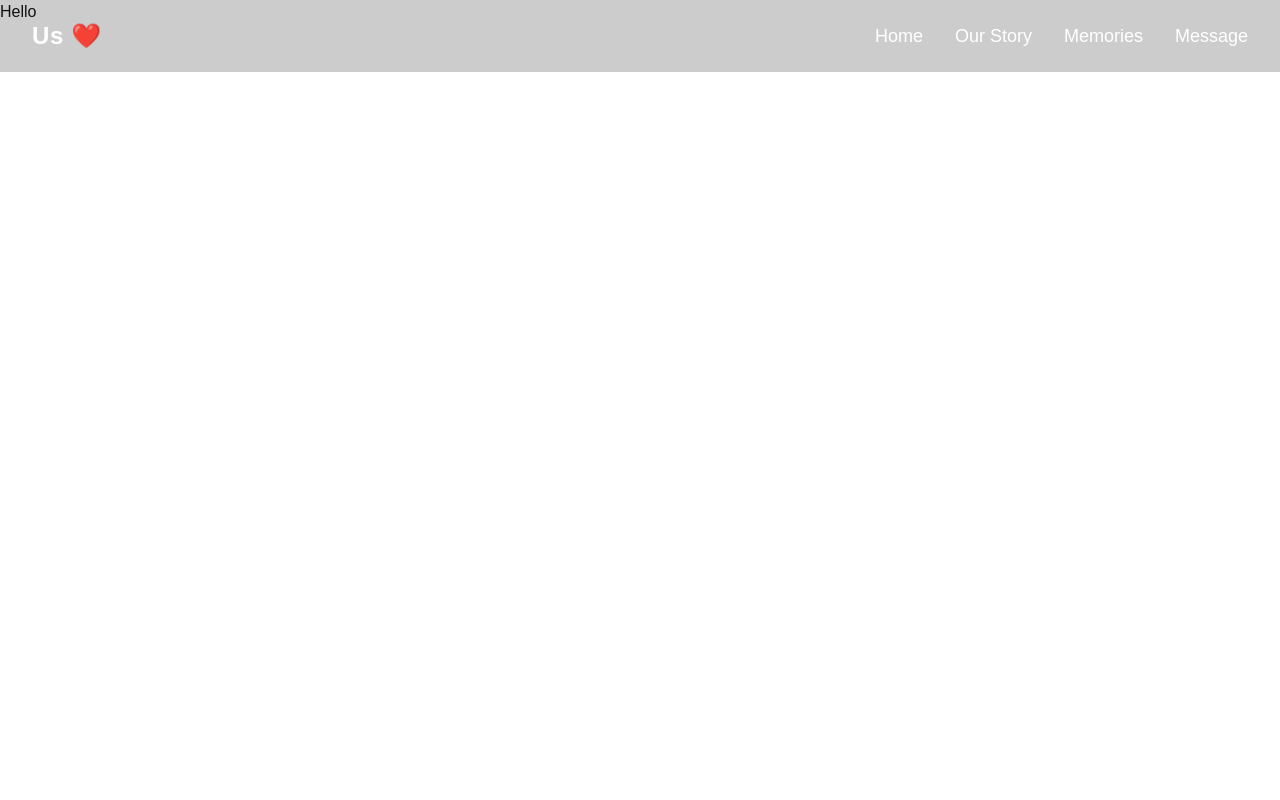
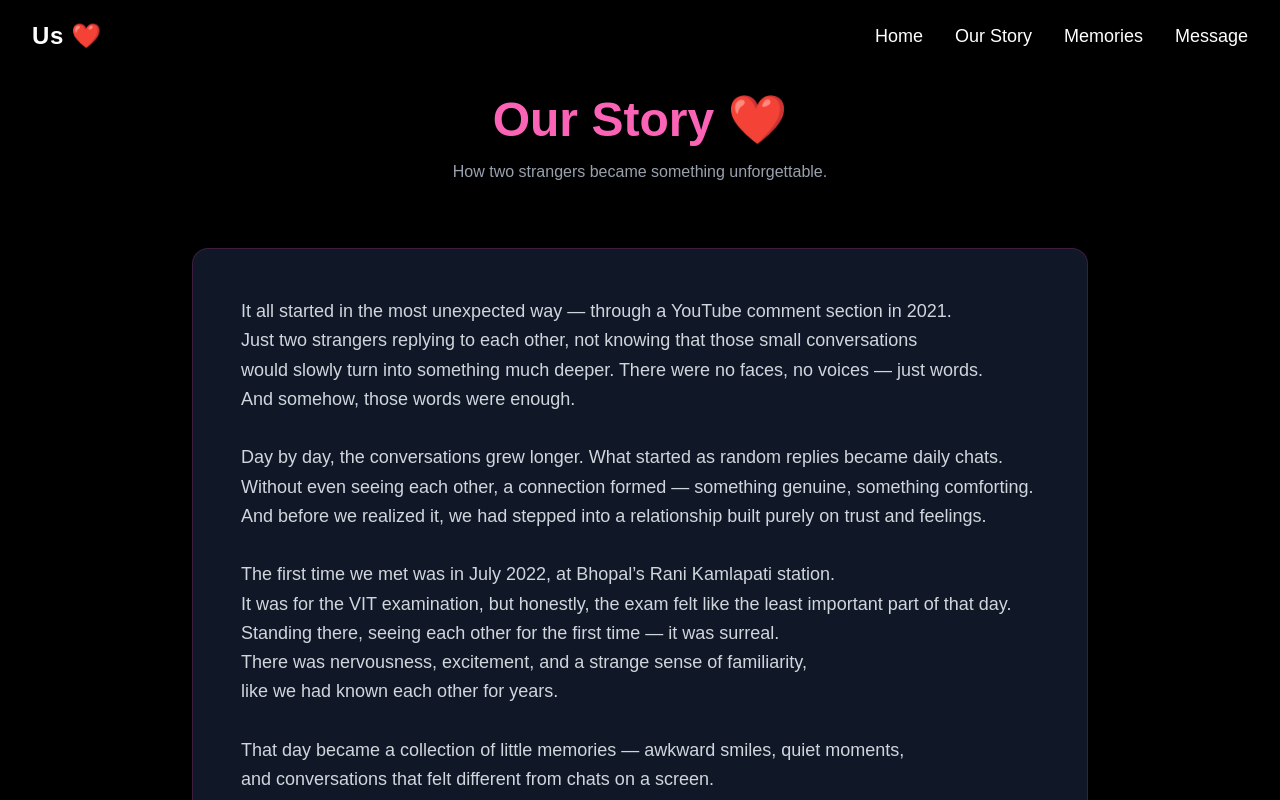
Before and after one commit to anjali012005/NextJS, a Next.js app: page /our-story in a window 1280 px wide. Shown: the top 800 px of the page. Built offline with nearby package versions, Linux system fonts and the light colour scheme.

Commit message:
created our story section

```diff
--- a/app/(users)/our-story/page.jsx
+++ b/app/(users)/our-story/page.jsx
@@ -1,7 +1,61 @@
-export default function AboutPage () {
+"use client";
+
+export default function AboutPage() {
   return (
-    <div>
-      <h1>Hello</h1>
-    </div>
-  )
+    <section className="min-h-screen bg-black py-24 px-6">
+      <div className="max-w-4xl mx-auto">
+
+        {/* Heading */}
+        <div className="text-center mb-16">
+          <h1 className="text-5xl font-bold text-pink-400 mb-4">
+            Our Story ❤️
+          </h1>
+          <p className="text-gray-400">
+            How two strangers became something unforgettable.
+          </p>
+        </div>
+
+        {/* Story Card */}
+        <div className="bg-gray-900 border border-pink-500/20 rounded-2xl p-8 md:p-12 shadow-lg hover:shadow-pink-500/20 transition duration-300">
+
+          <p className="text-gray-300 leading-relaxed text-lg whitespace-pre-line">
+{`It all started in the most unexpected way — through a YouTube comment section in 2021.
+Just two strangers replying to each other, not knowing that those small conversations
+would slowly turn into something much deeper. There were no faces, no voices — just words.
+And somehow, those words were enough.
+
+Day by day, the conversations grew longer. What started as random replies became daily chats.
+Without even seeing each other, a connection formed — something genuine, something comforting.
+And before we realized it, we had stepped into a relationship built purely on trust and feelings.
+
+The first time we met was in July 2022, at Bhopal’s Rani Kamlapati station.
+It was for the VIT examination, but honestly, the exam felt like the least important part of that day.
+Standing there, seeing each other for the first time — it was surreal.
+There was nervousness, excitement, and a strange sense of familiarity,
+like we had known each other for years.
+
+That day became a collection of little memories — awkward smiles, quiet moments,
+and conversations that felt different from chats on a screen.
+Everything felt real in a way we had never experienced before.
+
+We met again in November when college started in our first year.
+This time, things were different. We weren’t just two people meeting occasionally —
+we were now part of each other’s daily lives.
+
+We started spending more time together, talking more, trying to understand each other better.
+But it wasn’t always easy. We were completely different — in thoughts, in habits, in the way we saw things.
+And those differences brought challenges we hadn’t faced before.
+
+Still, somewhere between those misunderstandings and efforts,
+we kept trying — trying to understand, trying to stay, trying to make it work.
+
+And maybe that’s what made our story real… not perfect, but honest.
+
+(To be continued...)`}
+          </p>
+
+        </div>
+      </div>
+    </section>
+  );
 }
```
